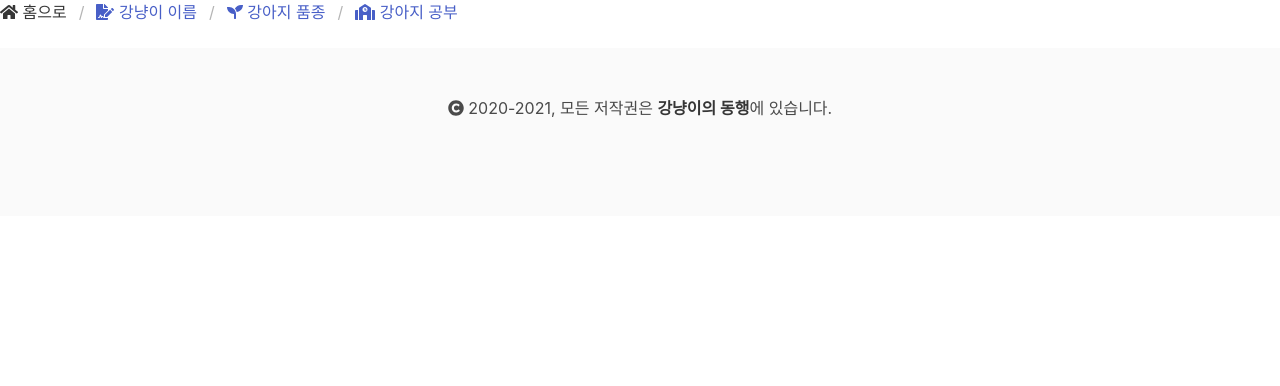
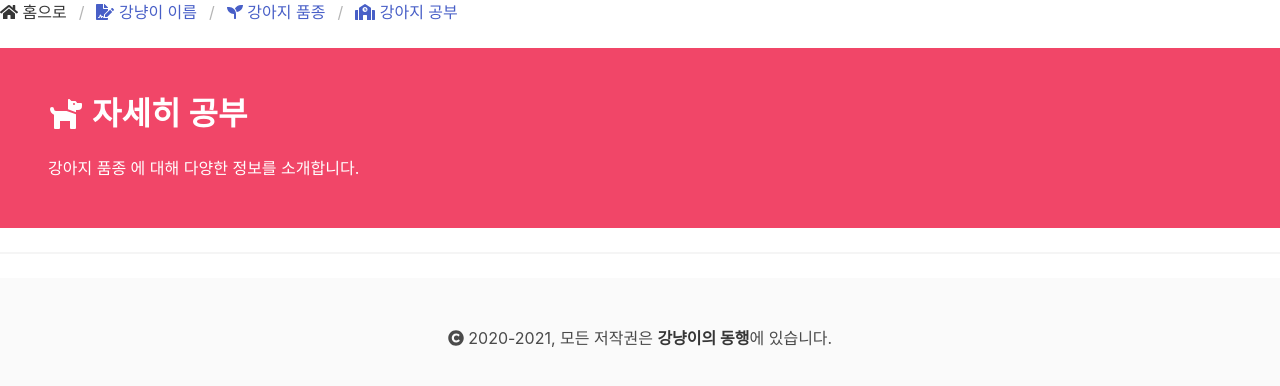
Before and after one commit to yongheuicho/doglove_2021, a Nuxt app: page /dogStudy in a window 1280 px wide. Both pictures are taken after typing "Sample" into the empty fields and a click on the button "공부하기". Shown: the top 386 px of the page. Built offline with nearby package versions, Linux system fonts and the light colour scheme.

Commit message:
show a random dog image in dogBreeds.vue

```diff
--- a/pages/dogBreeds.vue
+++ b/pages/dogBreeds.vue
@@ -9,7 +9,7 @@
 			</div>
 		</section>
 		<hr />
-		<section class="columns"></section>
+		<section class="columns">
 			<div class="column">
 				<table class="table">
 					<thead>
@@ -54,7 +54,23 @@
 					>
 				</div>
 			</div>
-		<div class="column"></div>
+			<div class="column">
+				<article class="message is-primary">
+					<div class="message-header">오늘의 강아지</div>
+					<div class="message-body">
+						<div class="content">
+							오늘 소개할 강아지를 소개합니다.
+							<button class="button is-warning" @click="showDogName">
+								강아지 이름?
+							</button>
+						</div>
+						<figure class="image container">
+							<img :src="dogImageUrl" alt="" />
+						</figure>
+					</div>
+				</article>
+			</div>
+		</section>
 	</div>
 </template>
 <script>
@@ -62,11 +78,22 @@
 	export default {
 		async asyncData() {
 			const dogBreeds = await axios.get('https://dog.ceo/api/breeds/list/all');
+			const randomImg = await axios.get(
+				'https://dog.ceo/api/breeds/image/random'
+			);
 			//alert(Object.keys(dogBreeds));
 			return {
 				tableDogBreeds: dogBreeds.data.message,
 				tableDogKeys: Object.keys(dogBreeds.data.message),
+				dogImageUrl: randomImg.data.message,
 			};
+		},
+		methods: {
+			showDogName() {
+				let urlArray = this.dogImageUrl.split('/');
+				let dogName = urlArray[urlArray.length - 2].toUpperCase();
+				alert('저는 ' + dogName + '입니다.');
+			},
 		},
 	};
 </script>
--- a/pages/dogStudy.vue
+++ b/pages/dogStudy.vue
@@ -4,7 +4,7 @@
 			<div class="hero-body">
 				<p class="title"><i class="fas fa-dog"></i> 강아지 공부</p>
 				<p class="subtile">
-					자세하게 공부하고 싶은 강아지 이름을 입력해주세요.
+					한 번에 한 품종씩 자세하게 공부합시다.
 				</p>
 			</div>
 		</section>
--- /dev/null
+++ b/pages/studyOneDog.vue
@@ -0,0 +1,25 @@
+<template>
+	<div>
+		<section class="hero is-danger">
+			<div class="hero-body">
+				<p class="title">
+					<i class="fas fa-dog"></i> {{ dogName }} 자세히 공부
+				</p>
+				<p class="subtile">
+					강아지 품종 {{ dogName }}에 대해 다양한 정보를 소개합니다.
+				</p>
+			</div>
+		</section>
+		<hr />
+	</div>
+</template>
+<script>
+	export default {
+		asyncData(context) {
+			let dogName = context.route.query.dogName;
+			return {
+				dogName: dogName.toUpperCase(),
+			};
+		},
+	};
+</script>
```
Also changed, not shown: 1 other file (tests, documents, lock files or other folders). Lines whose indentation alone changed are shown as unchanged.
